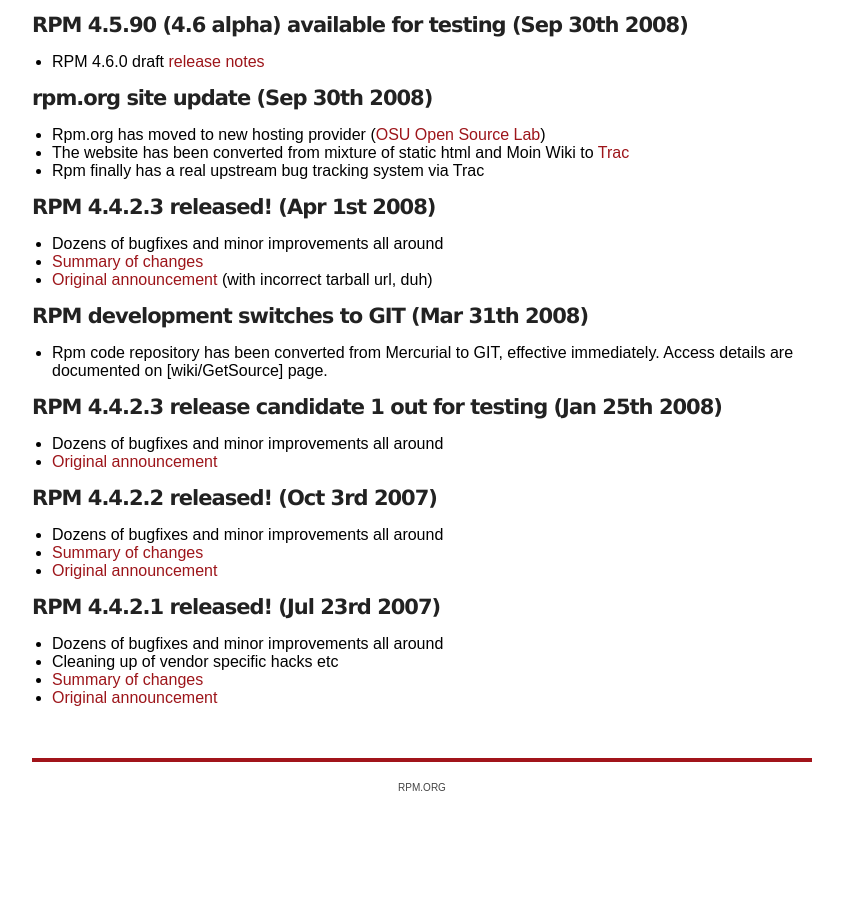
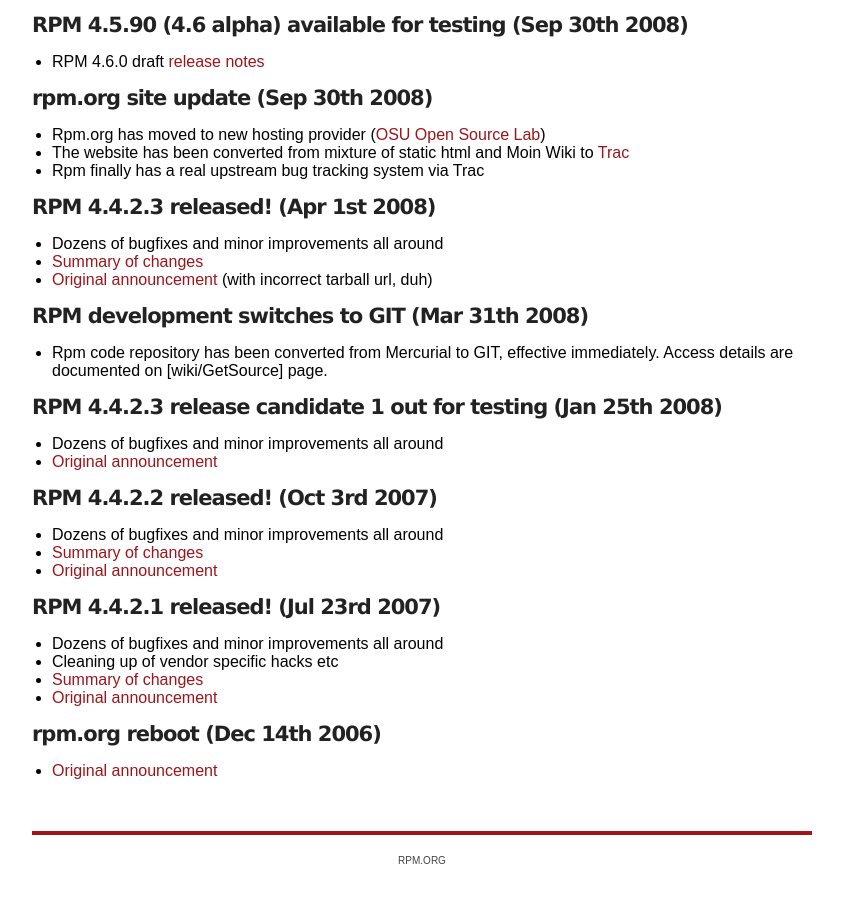
Before and after one commit to rpm-software-management/rpm-web, a Jekyll site: the page built from timeline.md, in a window 1280 px wide and 900 px high, scrolled down 6913 px. Shown: the whole window, without its empty margins (218-1061 px from the left). Built offline with Jekyll 4.4.1, drawn with Linux system fonts in a browser that asks for light colours; before the commit the page ends 7740 px from its top, so only the background shows below that.

Commit message:
Mention 2006 reboot in timeline

```diff
--- a/timeline.md
+++ b/timeline.md
@@ -351,3 +351,7 @@ Due to a big surge in spam tickets in recent times, ticket creation and modifica
  * Cleaning up of vendor specific hacks etc
  * [Summary of changes](wiki/Releases/4.4.2.1)
  * [Original announcement](https://lists.dulug.duke.edu/pipermail/rpm-announce/2007-July/000001.html)
+
+#### rpm.org reboot (Dec 14th 2006) ####
+
+ * [Original announcement](https://http://lists.rpm.org/pipermail/rpm-announce/2006-December/000005.html)
```
